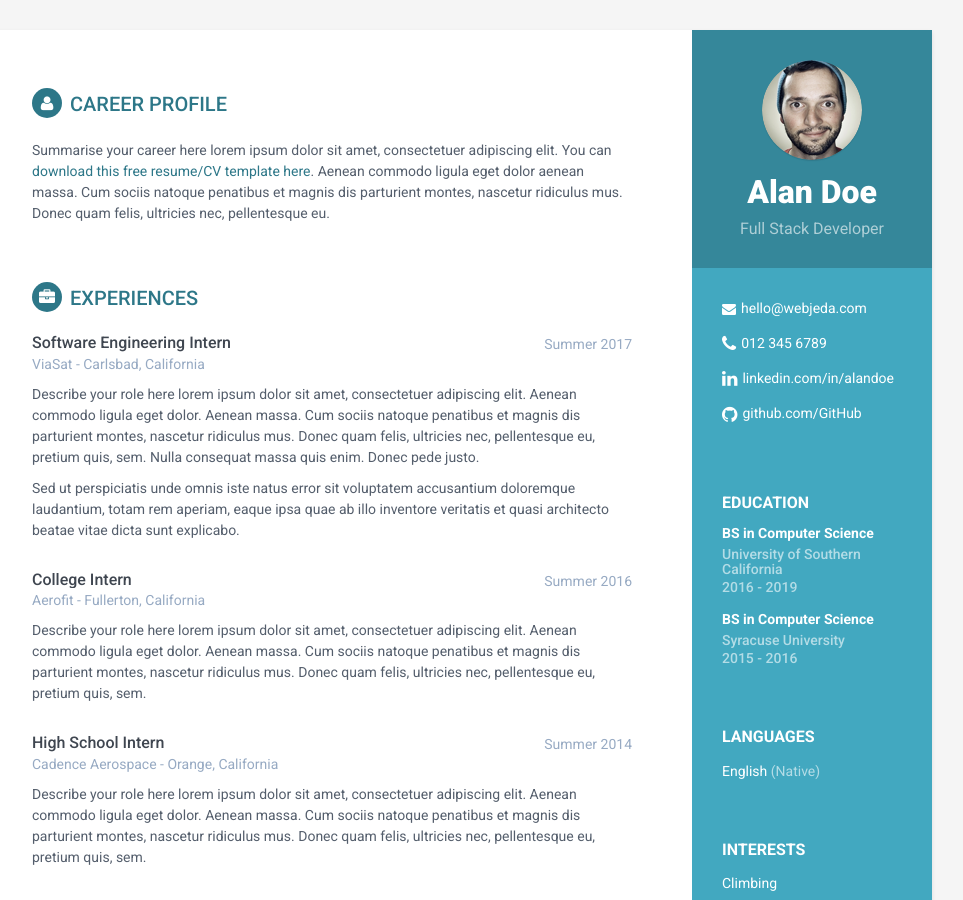
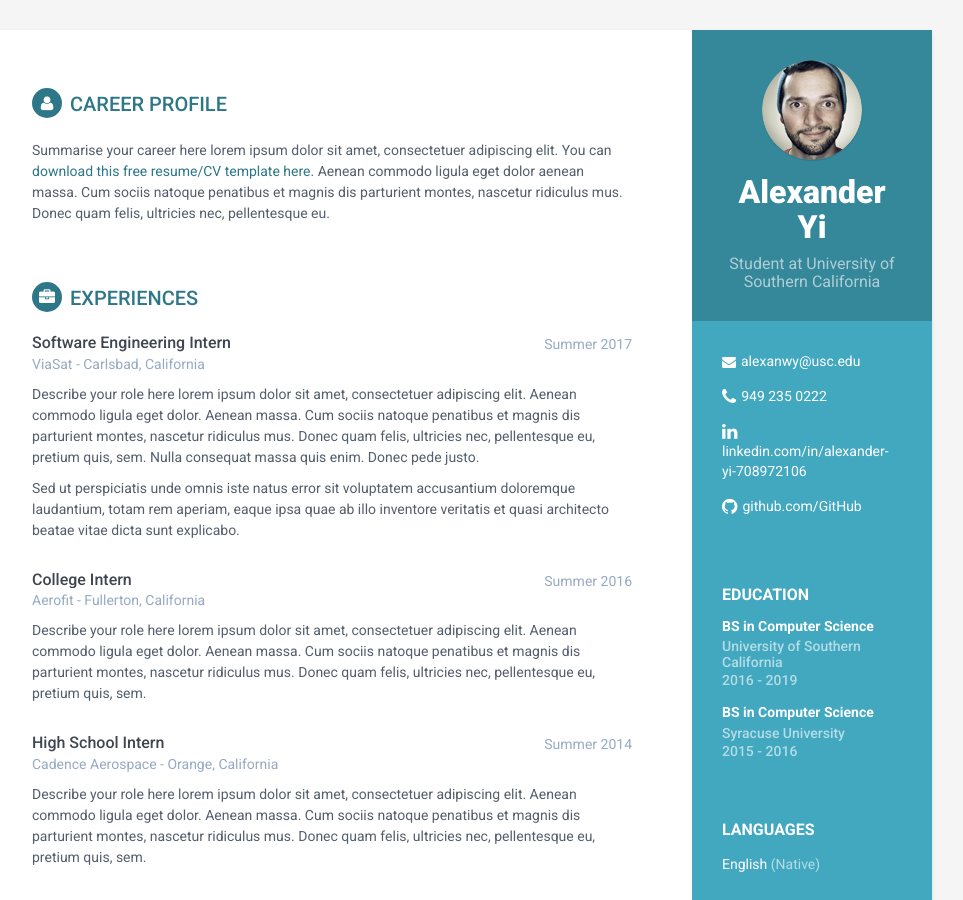
Before and after one commit to alexwyi19/alexwyi19.github.io, a Jekyll site: the page built from index.html, in a window 1280 px wide and 900 px high. Shown: the whole window, without its empty margins (188-1151 px from the left). Built offline with Jekyll 4.4.1, drawn with Linux system fonts in a browser that asks for light colours.

Commit message:
added data

```diff
--- a/_config.yml
+++ b/_config.yml
@@ -13,17 +13,15 @@ baseurl: '/online-cv' #change it according to your repository name
 
 
 #Profile information
-name: Alan Doe
-tagline: Full Stack Developer
+name: Alexander Yi
+tagline: Student at University of Southern California
 pic: profile.png  #place a 100x100 picture inside /assets/images/ folder and provide the name of the file below
 
 #sidebar links
-email: hello@webjeda.com
-phone: 012 345 6789
-website: blog.webjeda.com #do not add http://
-linkedin: alandoe
-github: sharu725
-twitter: '@webjeda'
+email: alexanwy@usc.edu
+phone: 949 235 0222
+linkedin: alexander-yi-708972106
+github: alexwyi19
 
 
 # Tracker
```
